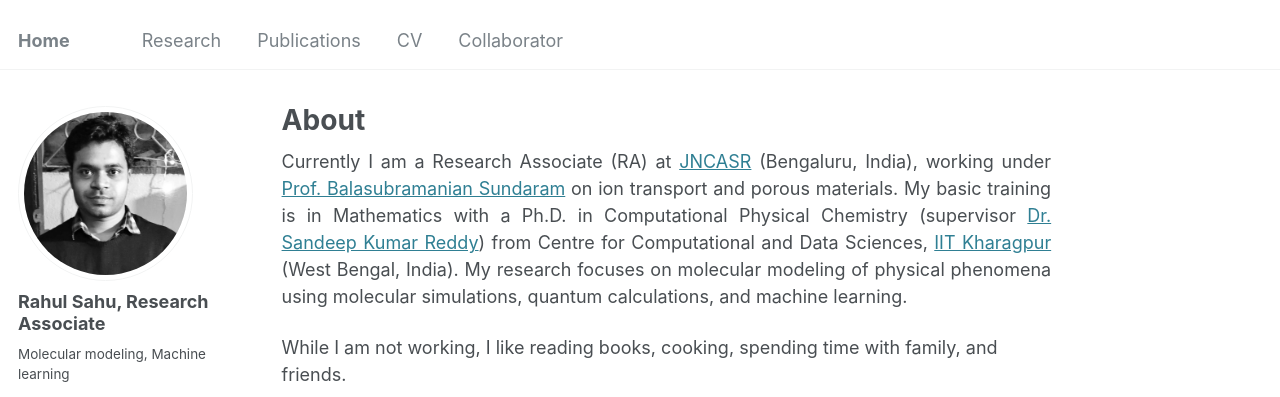
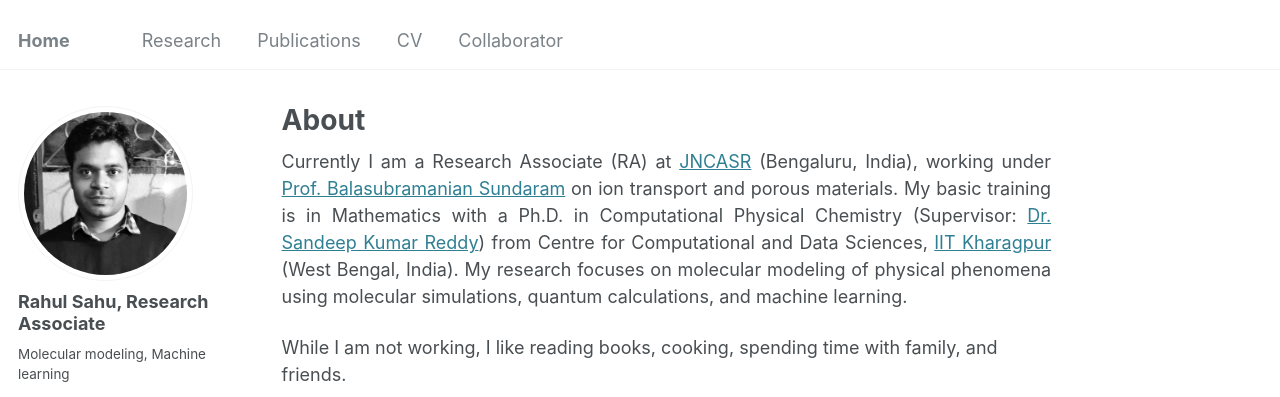
Before and after one commit to srahul21/srahul21.github.io, a Jekyll site: the page built from _pages/about.md, in a window 1280 px wide and 900 px high. Shown: the top 397 px of the window. Built offline with Jekyll 4.4.1, drawn with Linux system fonts in a browser that asks for light colours; some web fonts are replaced.

```diff
--- a/_pages/about.md
+++ b/_pages/about.md
@@ -7,7 +7,7 @@ redirect_from:
   - /about.html
 ---
 <p align="justify">
-Currently  I am a Research Associate (RA) at <a href="https://www.jncasr.ac.in/home">JNCASR</a> (Bengaluru, India), working under <a href="https://www.jncasr.ac.in/faculty/bala">Prof. Balasubramanian Sundaram</a> on ion transport and porous materials. My basic training is in Mathematics with a Ph.D. in Computational Physical Chemistry (supervisor <a href="https://sites.google.com/view/skreddy/">Dr. Sandeep Kumar Reddy</a>) from Centre for Computational and Data Sciences, <a href="https://www.iitkgp.ac.in/">IIT Kharagpur</a> (West Bengal, India). My research focuses on molecular modeling of physical phenomena using molecular simulations, quantum calculations, and machine learning.
+Currently  I am a Research Associate (RA) at <a href="https://www.jncasr.ac.in/home">JNCASR</a> (Bengaluru, India), working under <a href="https://www.jncasr.ac.in/faculty/bala">Prof. Balasubramanian Sundaram</a> on ion transport and porous materials. My basic training is in Mathematics with a Ph.D. in Computational Physical Chemistry (Supervisor: <a href="https://sites.google.com/view/skreddy/">Dr. Sandeep Kumar Reddy</a>) from Centre for Computational and Data Sciences, <a href="https://www.iitkgp.ac.in/">IIT Kharagpur</a> (West Bengal, India). My research focuses on molecular modeling of physical phenomena using molecular simulations, quantum calculations, and machine learning.
 </p>
 While I am not working, I like reading books, cooking, spending time with family, and friends.
 
```
